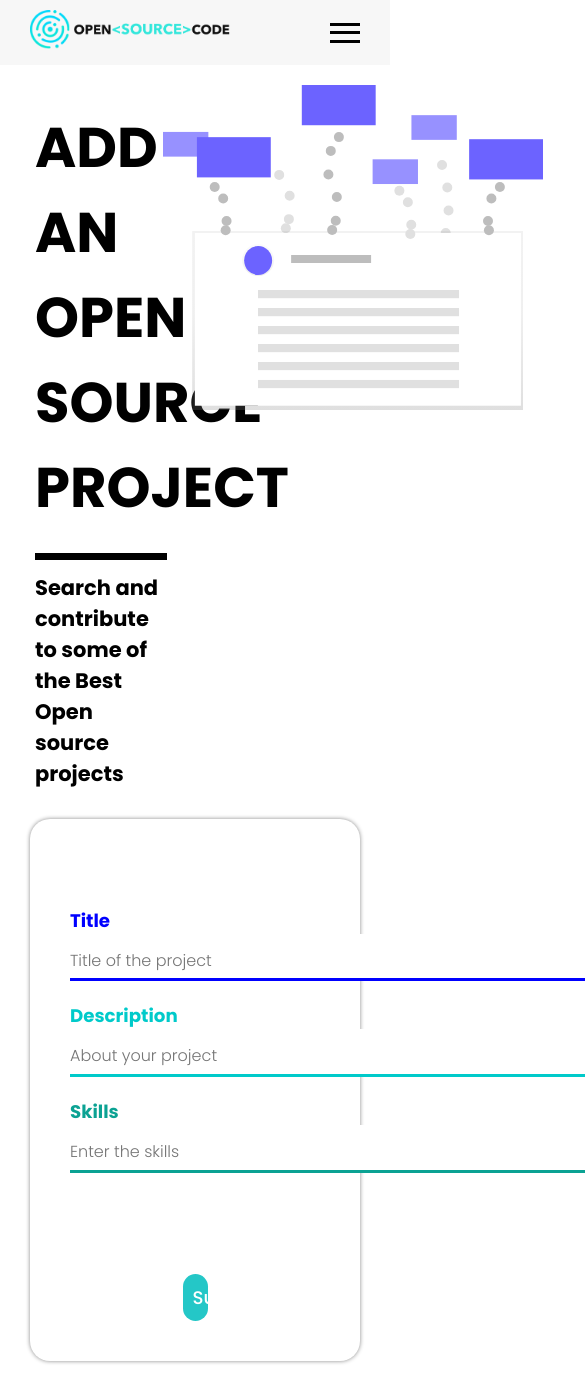
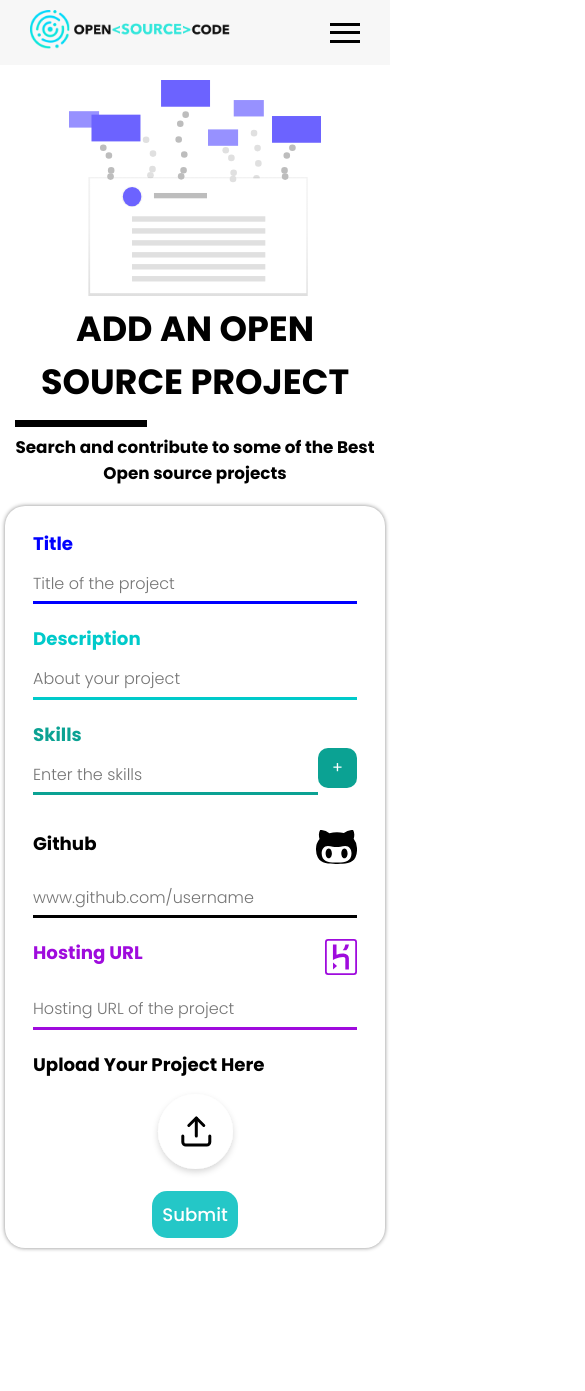
Before and after one commit to alizahir23/website, a Next.js app: page /OSP in a window 390 px wide. Shown: the top 1391 px of the page, 585 px wide, since content can reach past the window. After the commit the page ends 1253 px from the top, so only its background shows below. Built offline with nearby package versions, Linux system fonts and the light colour scheme.

Commit message:
Made OSP page Responsive (#82)
* Made OSP page Responsive

* Changes Made

```diff
--- a/src/components/Osp/ospHead.jsx
+++ b/src/components/Osp/ospHead.jsx
@@ -15,7 +15,7 @@ export default function HeadOsp() {
             </h2>
           </div>
         </div>
-        <div>
+        <div className={styles['side-image']}>
           <img src="SVG/Group 137.svg" alt="gp" />
         </div>
       </div>
--- a/src/css/osp.module.css
+++ b/src/css/osp.module.css
@@ -1,9 +1,10 @@
 .flexing {
   display: flex;
   justify-content: space-between;
+  align-items: center;
   padding-left: 20px;
   margin-top: 20px;
-  padding-right: 50px;
+  padding-right: 20px;
 }
 
 .flexingskills {
@@ -17,7 +18,7 @@
 
 .flexingin {
   display: flex;
-  justify-content: space-between;
+  justify-content: space-around;
 }
 
 .osp-heading {
@@ -49,7 +50,7 @@
 
 .input {
   display: block;
-  width: 40rem;
+  width: 20rem;
   border: none;
   font-size: medium;
   font-weight: 300;
@@ -61,15 +62,16 @@
 }
 
 .upload {
-  padding-left: 60px;
-  padding-top: 10px;
+  margin: auto;
+  display: block;
+  padding: 10px 0;
   cursor: pointer;
 }
 
 .enter-button {
   margin-left: 45%;
   margin-right: 45%;
-  width: 10%;
+  min-width: 10%;
   border: none;
   color: white;
   background-color: rgba(15, 194, 194, 0.911);
@@ -100,10 +102,17 @@
   margin-right: 20px;
 }
 
-.skill {
+.skillList {
+  width: 50%;
+  display: flex;
+  flex-wrap: wrap;
+  justify-content: center;
+  align-items: center;
+}
+
+.skillList > .skill {
   list-style: none;
-  float: left;
-  width: fit-content;
+  width: auto;
   padding: 5px 10px;
   border-radius: 10px;
   margin: 5px;
@@ -111,7 +120,6 @@
   font-weight: 400;
   display: flex;
   flex-direction: row;
-  justify-content: space-between;
   border: solid;
 }
 
@@ -120,3 +128,76 @@
   display: inline-block;
   font-weight: 600;
 }
+
+@media only screen and (max-width: 800px) {
+  .flexing {
+    flex-direction: column-reverse;
+    justify-content: center;
+    align-items: center;
+    padding: 15px 15px;
+    margin: 0;
+  }
+
+  .osp-heading {
+    width: 100%;
+    margin: 0;
+  }
+
+  .osp-heading > h1 {
+    text-align: center;
+  }
+
+  .side-image img {
+    width: 100%;
+  }
+
+  .osp-desc > h2 {
+    text-align: center;
+  }
+
+  .bigBox {
+    padding: 10px 2rem;
+    margin: 5px;
+  }
+
+  .flexingin {
+    flex-direction: column;
+    justify-content: center;
+  }
+
+  .input {
+    width: 100%;
+  }
+
+  .qns {
+    margin-top: 1rem;
+  }
+
+  .skills > .input {
+    width: 90%;
+  }
+
+  .skillList {
+    width: 100%;
+  }
+
+  .enter-button {
+    width: auto;
+    margin: auto;
+    display: block;
+  }
+}
+
+@media only screen and (max-width: 600px) {
+  .osp-heading {
+    font-size: 1.25rem;
+  }
+
+  .osp-desc > h2 {
+    font-size: 1.2rem;
+  }
+
+  .side-image {
+    width: 70%;
+  }
+}
```
